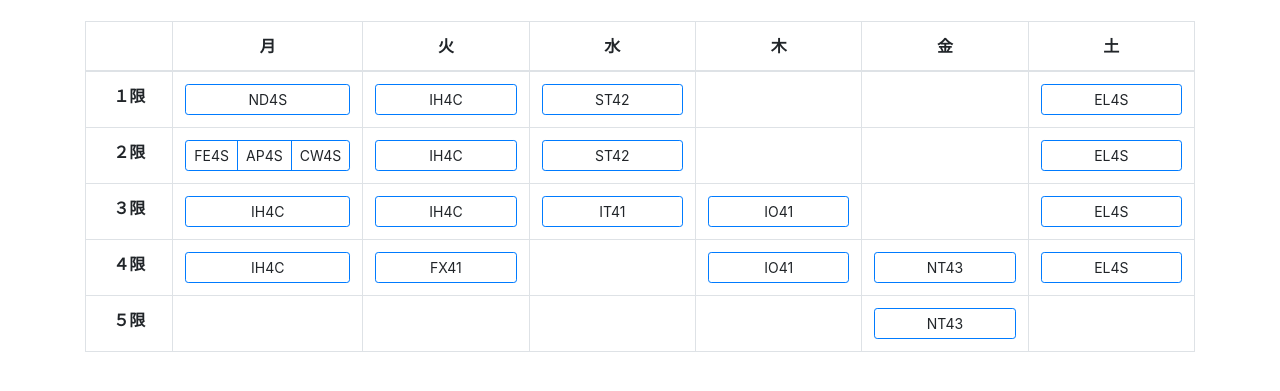
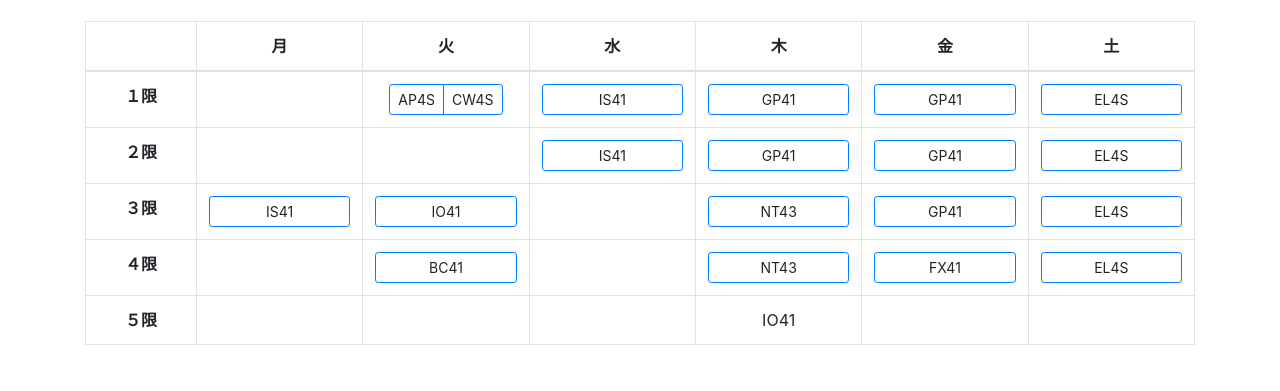
Before and after one commit to ozelotjp-bot/ScrapboxToolForIH14, a plain HTML site: page index.html in a window 1280 px wide. Shown: the part 229-620 px from the top of the page. Drawn offline with nearby package versions, Linux system fonts and the light colour scheme.

Commit message:
Update index.html

```diff
--- a/index.html
+++ b/index.html
@@ -50,44 +50,43 @@
         <tbody>
           <tr>
             <th>１限</th>
-            <td><a class="btn btn-outline-primary btn-block btn-sm" onclick="create('ND4S')">ND4S</a></td>
-            <td><a class="btn btn-outline-primary btn-block btn-sm" onclick="create('IH4C')">IH4C</a></td>
-            <td><a class="btn btn-outline-primary btn-block btn-sm" onclick="create('ST42')">ST42</a></td>
             <td></td>
-            <td></td>
+            <td>
+              <div class="btn-group">
+                <a class="btn btn-outline-primary btn-sm" onclick="create('AP4S')">AP4S</a>
+                <a class="btn btn-outline-primary btn-sm" onclick="create('CW4S')">CW4S</a>
+              </div>
+            </td>
+            <td><a class="btn btn-outline-primary btn-block btn-sm" onclick="create('IS41')">IS41</a></td>
+            <td><a class="btn btn-outline-primary btn-block btn-sm" onclick="create('GP41')">GP41</a></td>
+            <td><a class="btn btn-outline-primary btn-block btn-sm" onclick="create('GP41')">GP41</a></td>
             <td><a class="btn btn-outline-primary btn-block btn-sm" onclick="create('EL4S')">EL4S</a></td>
           </tr>
           <tr>
             <th>２限</th>
-            <td>
-              <div class="btn-group">
-                <a class="btn btn-outline-primary btn-sm" onclick="create('FE4S')">FE4S</a>
-                <a class="btn btn-outline-primary btn-sm" onclick="create('AP4S')">AP4S</a>
-                <a class="btn btn-outline-primary btn-sm" onclick="create('CW4S')">CW4S</a>
-              </div>
-            </td>
-            <td><a class="btn btn-outline-primary btn-block btn-sm" onclick="create('IH4C')">IH4C</a></td>
-            <td><a class="btn btn-outline-primary btn-block btn-sm" onclick="create('ST42')">ST42</a></td>
             <td></td>
             <td></td>
+            <td><a class="btn btn-outline-primary btn-block btn-sm" onclick="create('IS41')">IS41</a></td>
+            <td><a class="btn btn-outline-primary btn-block btn-sm" onclick="create('GP41')">GP41</a></td>
+            <td><a class="btn btn-outline-primary btn-block btn-sm" onclick="create('GP41')">GP41</a></td>
             <td><a class="btn btn-outline-primary btn-block btn-sm" onclick="create('EL4S')">EL4S</a></td>
           </tr>
           <tr>
             <th>３限</th>
-            <td><a class="btn btn-outline-primary btn-block btn-sm" onclick="create('IH4C')">IH4C</a></td>
-            <td><a class="btn btn-outline-primary btn-block btn-sm" onclick="create('IH4C')">IH4C</a></td>
-            <td><a class="btn btn-outline-primary btn-block btn-sm" onclick="create('IT41')">IT41</a></td>
+            <td><a class="btn btn-outline-primary btn-block btn-sm" onclick="create('IS41')">IS41</a></td>
             <td><a class="btn btn-outline-primary btn-block btn-sm" onclick="create('IO41')">IO41</a></td>
             <td></td>
+            <td><a class="btn btn-outline-primary btn-block btn-sm" onclick="create('NT43')">NT43</a></td>
+            <td><a class="btn btn-outline-primary btn-block btn-sm" onclick="create('GP41')">GP41</a></td>
             <td><a class="btn btn-outline-primary btn-block btn-sm" onclick="create('EL4S')">EL4S</a></td>
           </tr>
           <tr>
             <th>４限</th>
-            <td><a class="btn btn-outline-primary btn-block btn-sm" onclick="create('IH4C')">IH4C</a></td>
+            <td></td>
+            <td><a class="btn btn-outline-primary btn-block btn-sm" onclick="create('BC41')">BC41</a></td>
+            <td></td>
+            <td><a class="btn btn-outline-primary btn-block btn-sm" onclick="create('NT43')">NT43</a></td>
             <td><a class="btn btn-outline-primary btn-block btn-sm" onclick="create('FX41')">FX41</a></td>
-            <td></td>
-            <td><a class="btn btn-outline-primary btn-block btn-sm" onclick="create('IO41')">IO41</a></td>
-            <td><a class="btn btn-outline-primary btn-block btn-sm" onclick="create('NT43')">NT43</a></td>
             <td><a class="btn btn-outline-primary btn-block btn-sm" onclick="create('EL4S')">EL4S</a></td>
           </tr>
           <tr>
@@ -95,8 +94,8 @@
             <td></td>
             <td></td>
             <td></td>
+            <td>IO41</td>
             <td></td>
-            <td><a class="btn btn-outline-primary btn-block btn-sm" onclick="create('NT43')">NT43</a></td>
             <td></td>
           </tr>
         </tbody>
```
